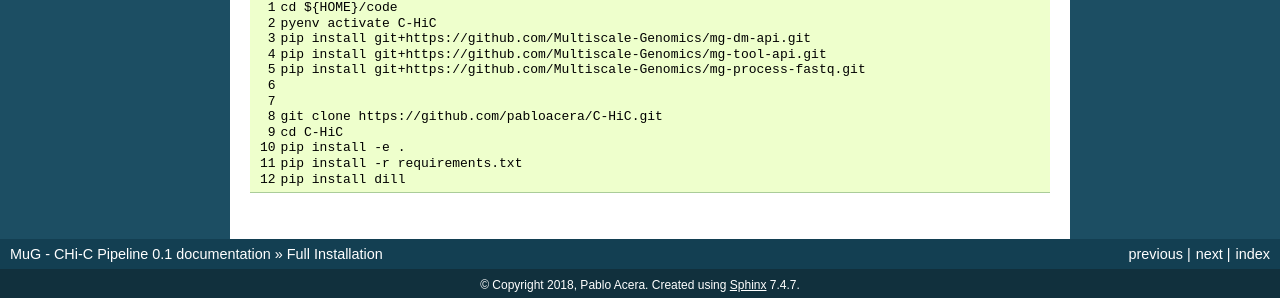
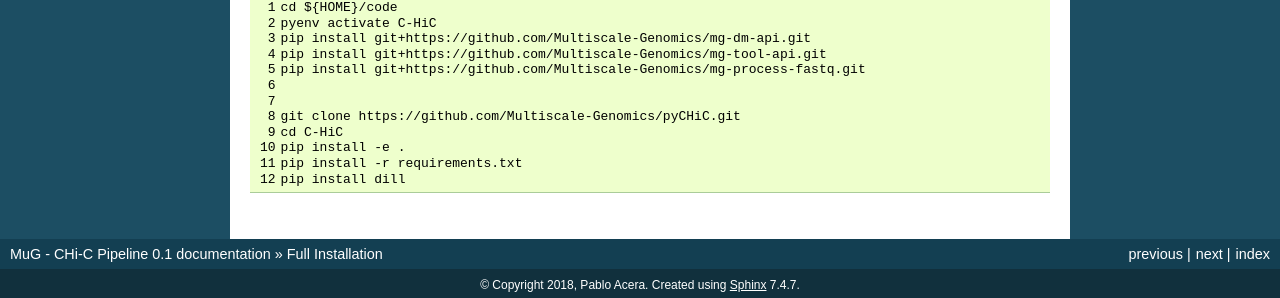
Before and after one commit to Multiscale-Genomics/pyCHiC, a Sphinx documentation site: the page built from docs/full_installation.rst, in a window 1280 px wide and 900 px high, scrolled down 2474 px. Shown: the part 599-897 px from the top of the window. Built offline with Sphinx 7.4.7, drawn with Linux system fonts in a browser that asks for light colours; some of the changed lines change nothing that is shown.

Commit message:
Update full_installation.rst

```diff
--- a/docs/full_installation.rst
+++ b/docs/full_installation.rst
@@ -229,7 +229,7 @@ Checkout the code for the DM API and the C-HiC pipelines:
    pip install git+https://github.com/Multiscale-Genomics/mg-process-fastq.git
 
 
-   git clone https://github.com/pabloacera/C-HiC.git
+   git clone https://github.com/Multiscale-Genomics/pyCHiC.git
    cd C-HiC
    pip install -e .
    pip install -r requirements.txt
```
